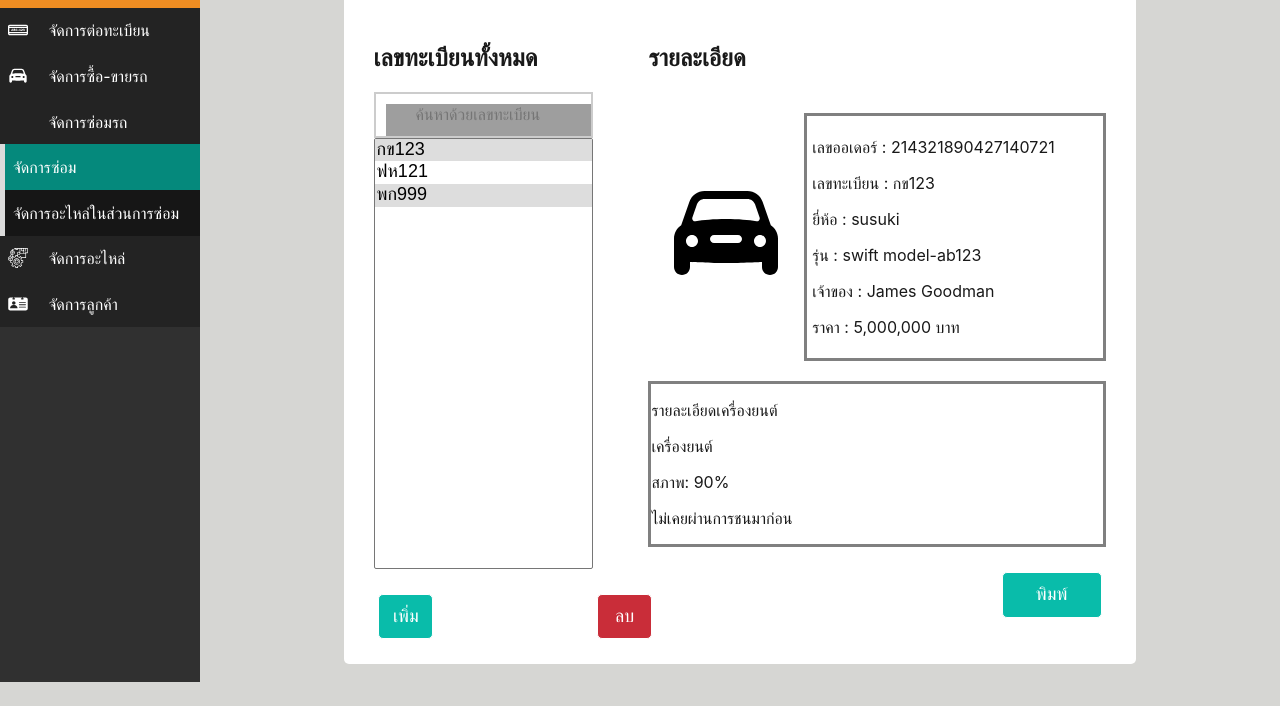
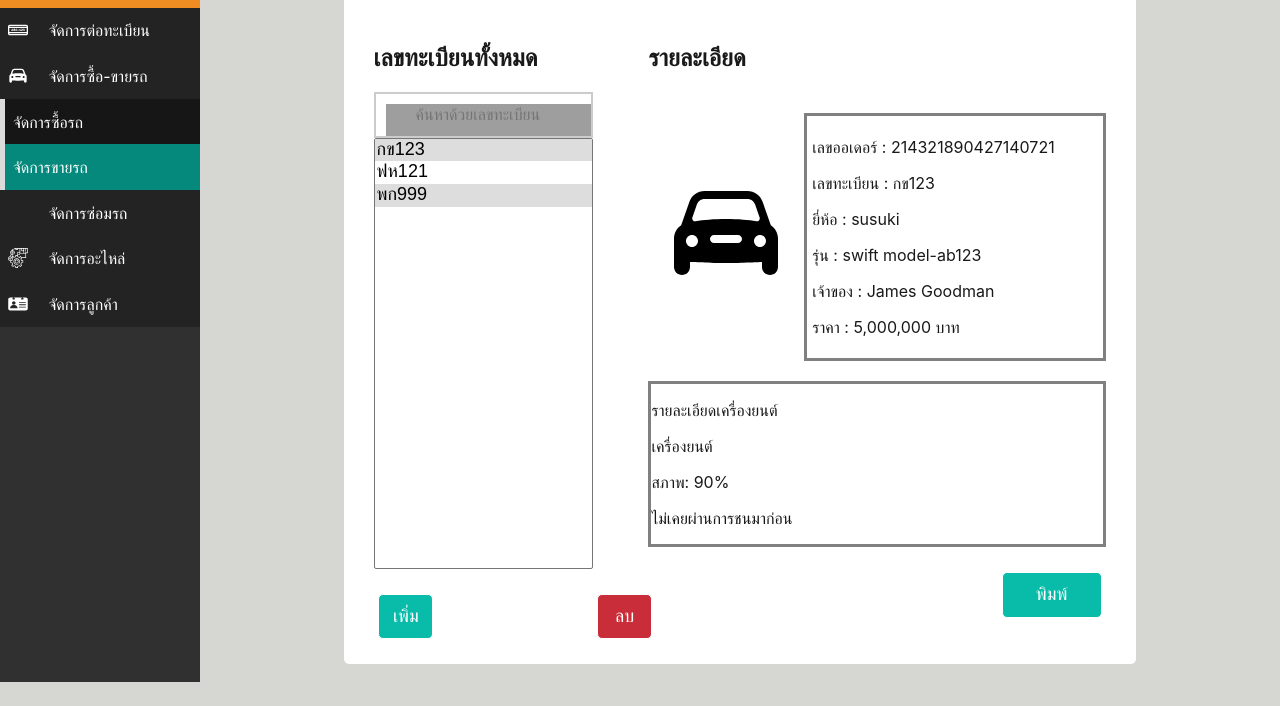
Before and after one commit to mikesmikey/autosale-retro, a plain HTML site: page client/car_sell.html in a window 1280 px wide. Shown: the part 170-876 px from the top of the page. Drawn offline with Linux system fonts and the light colour scheme; grey boxes are pictures that could not be loaded.

Commit message:
edit car sell.

```diff
--- a/client/car_sell.html
+++ b/client/car_sell.html
@@ -69,14 +69,14 @@
                     <svg class="menu-icon icon-car icon-size-6"></svg>
                     จัดการซื้อ-ขายรถ
                 </a>
-                <ul id="car-manage-list">
+                <ul id="car-manage-list" class="is-active">
                     <li>
                         <a href="./car_buy.html">
                             จัดการซื้อรถ
                         </a>
                     </li>
                     <li>
-                        <a href="./car_sell.html">
+                        <a href="./car_sell.html" class="is-black-oros">
                             จัดการขายรถ
                         </a>
                     </li>
@@ -87,7 +87,7 @@
                     <svg class="menu-icon icon-car-motor icon-size-6"></svg>
                     จัดการซ่อมรถ
                 </a>
-                <ul id="fix-manage-list" class="is-active">
+                <ul id="fix-manage-list">
                     <li>
                         <a href="./car_fix.html" class="is-black-oros">
                             จัดการซ่อม
```
Also changed, not shown: client/car_sell_add.html (+3 -3 lines).
